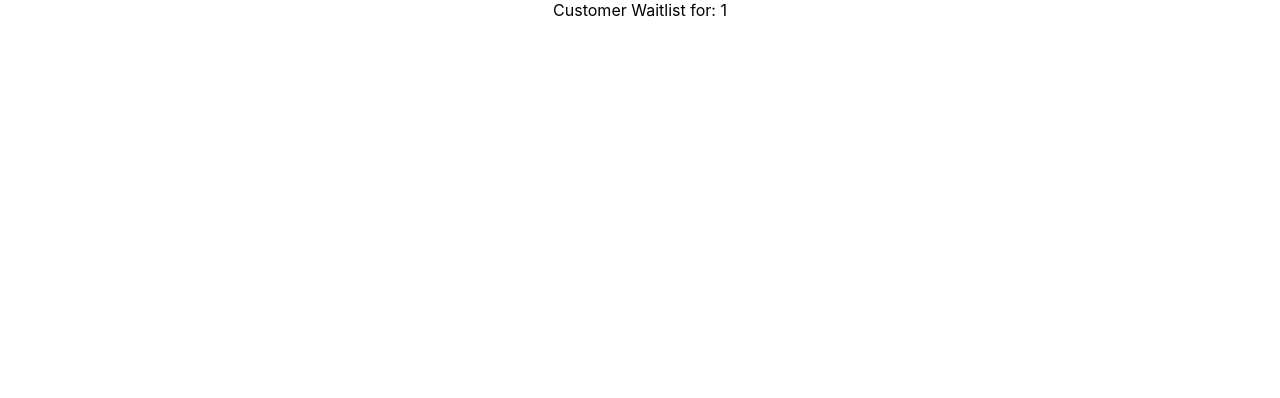
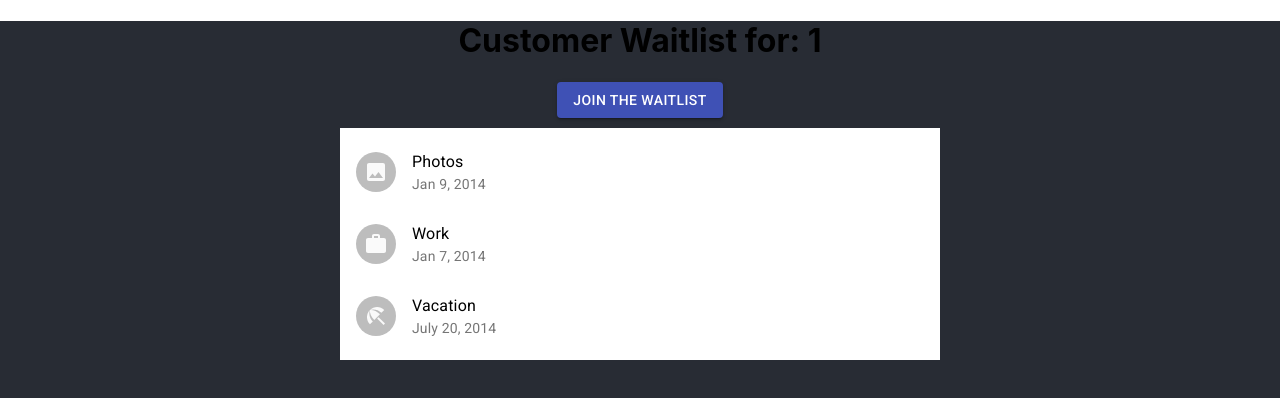
Before and after one commit to ryanluu12345/waitlist-client, a React (Create React App) app: page /waitlist/1 in a window 1280 px wide. Shown: the top 398 px of the page. Built offline with nearby package versions, Linux system fonts and the light colour scheme.

Commit message:
Added basic styling to the customer waitlist page

```diff
--- a/package.json
+++ b/package.json
@@ -3,6 +3,8 @@
   "version": "0.1.0",
   "private": true,
   "dependencies": {
+    "@material-ui/core": "^4.8.2",
+    "@material-ui/icons": "^4.5.1",
     "@testing-library/jest-dom": "^4.2.4",
     "@testing-library/react": "^9.3.2",
     "@testing-library/user-event": "^7.1.2",
--- a/public/index.html
+++ b/public/index.html
@@ -3,11 +3,17 @@
   <head>
     <meta charset="utf-8" />
     <link rel="icon" href="%PUBLIC_URL%/favicon.ico" />
+    <link rel="stylesheet" href="https://fonts.googleapis.com/css?family=Roboto:300,400,500,700&display=swap" />
+    <link rel="stylesheet" href="https://fonts.googleapis.com/icon?family=Material+Icons" />
     <meta name="viewport" content="width=device-width, initial-scale=1" />
     <meta name="theme-color" content="#000000" />
     <meta
       name="description"
       content="Web site created using create-react-app"
+    />
+    <meta
+      name="viewport"
+      content="minimum-scale=1, initial-scale=1, width=device-width, shrink-to-fit=no"
     />
     <link rel="apple-touch-icon" href="%PUBLIC_URL%/logo192.png" />
     <!--
--- a/src/App.css
+++ b/src/App.css
@@ -1,38 +1,5 @@
 .App {
+  background-color: #282c34;
+  height: 100vh;
   text-align: center;
 }
-
-.App-logo {
-  height: 40vmin;
-  pointer-events: none;
-}
-
-@media (prefers-reduced-motion: no-preference) {
-  .App-logo {
-    animation: App-logo-spin infinite 20s linear;
-  }
-}
-
-.App-header {
-  background-color: #282c34;
-  min-height: 100vh;
-  display: flex;
-  flex-direction: column;
-  align-items: center;
-  justify-content: center;
-  font-size: calc(10px + 2vmin);
-  color: white;
-}
-
-.App-link {
-  color: #61dafb;
-}
-
-@keyframes App-logo-spin {
-  from {
-    transform: rotate(0deg);
-  }
-  to {
-    transform: rotate(360deg);
-  }
-}
--- /dev/null
+++ b/src/components/customer-waitlist/CustomerWaitlist.js
@@ -0,0 +1,74 @@
+import React from 'react';
+import { useParams } from 'react-router';
+import Button from '@material-ui/core/Button';
+
+import { makeStyles } from '@material-ui/core/styles';
+import Grid from '@material-ui/core/Grid';
+import List from '@material-ui/core/List';
+import ListItem from '@material-ui/core/ListItem';
+import ListItemText from '@material-ui/core/ListItemText';
+import ListItemAvatar from '@material-ui/core/ListItemAvatar';
+import Avatar from '@material-ui/core/Avatar';
+import ImageIcon from '@material-ui/icons/Image';
+import WorkIcon from '@material-ui/icons/Work';
+import BeachAccessIcon from '@material-ui/icons/BeachAccess';
+
+const useStyles = makeStyles(theme => ({
+  root: {
+    width: '100%',
+    marginTop: '10px',
+    maxWidth: 600,
+    backgroundColor: theme.palette.background.paper,
+  },
+}));
+
+export default function CustomerWaitlist() {
+  const { restaurant } = useParams();
+
+  return (
+    <div>
+      <h1> Customer Waitlist for: {restaurant} </h1>
+      <Button variant="contained" color="primary">
+        Join the Waitlist
+      </Button>
+      <FolderList />
+    </div>
+  );
+}
+
+// Todo: refactor to loop
+// Todo: refactor to include waitlist information
+function FolderList() {
+  const classes = useStyles();
+
+  return (
+    <Grid container justify = "center">
+      <List className={classes.root}>
+        <ListItem>
+          <ListItemAvatar>
+            <Avatar>
+              <ImageIcon />
+            </Avatar>
+          </ListItemAvatar>
+          <ListItemText primary="Photos" secondary="Jan 9, 2014" />
+        </ListItem>
+        <ListItem>
+          <ListItemAvatar>
+            <Avatar>
+              <WorkIcon />
+            </Avatar>
+          </ListItemAvatar>
+          <ListItemText primary="Work" secondary="Jan 7, 2014" />
+        </ListItem>
+        <ListItem>
+          <ListItemAvatar>
+            <Avatar>
+              <BeachAccessIcon />
+            </Avatar>
+          </ListItemAvatar>
+          <ListItemText primary="Vacation" secondary="July 20, 2014" />
+        </ListItem>
+      </List>
+    </Grid>
+  );
+}
--- a/src/components/customer-waitlist/CustomerWaitlist.jsx
+++ /dev/null
@@ -1,11 +0,0 @@
-import React from 'react';
-import { useParams } from 'react-router';
-
-export default function CustomerWaitlist() {
-  const { restaurant } = useParams();
-  return (
-    <div>
-      Customer Waitlist for: {restaurant}
-    </div>
-  );
-}
```
Also changed, not shown: src/components/admin-waitlist/AdminWaitlist.js (renamed from src/components/admin-waitlist/AdminWaitlist.jsx), src/components/home/home.js (renamed from src/components/home/home.jsx), src/components/restaurant-selection/RestaurantSelection.js (renamed from src/components/restaurant-selection/RestaurantSelection.jsx), 1 other file (tests, documents, lock files or other folders).
